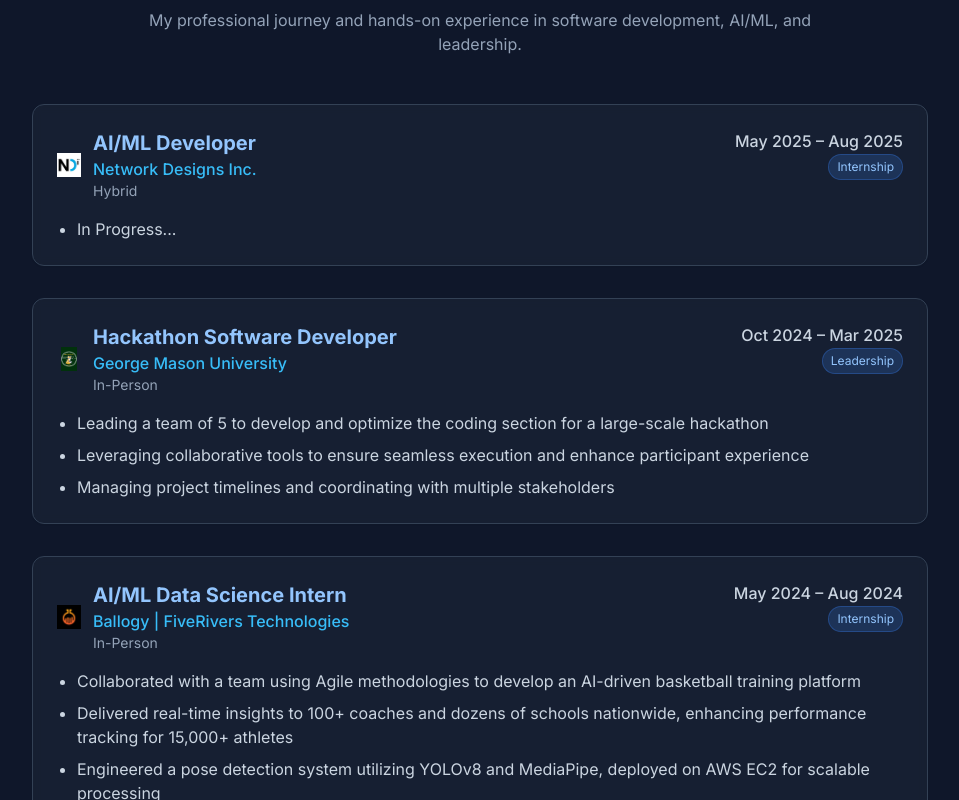
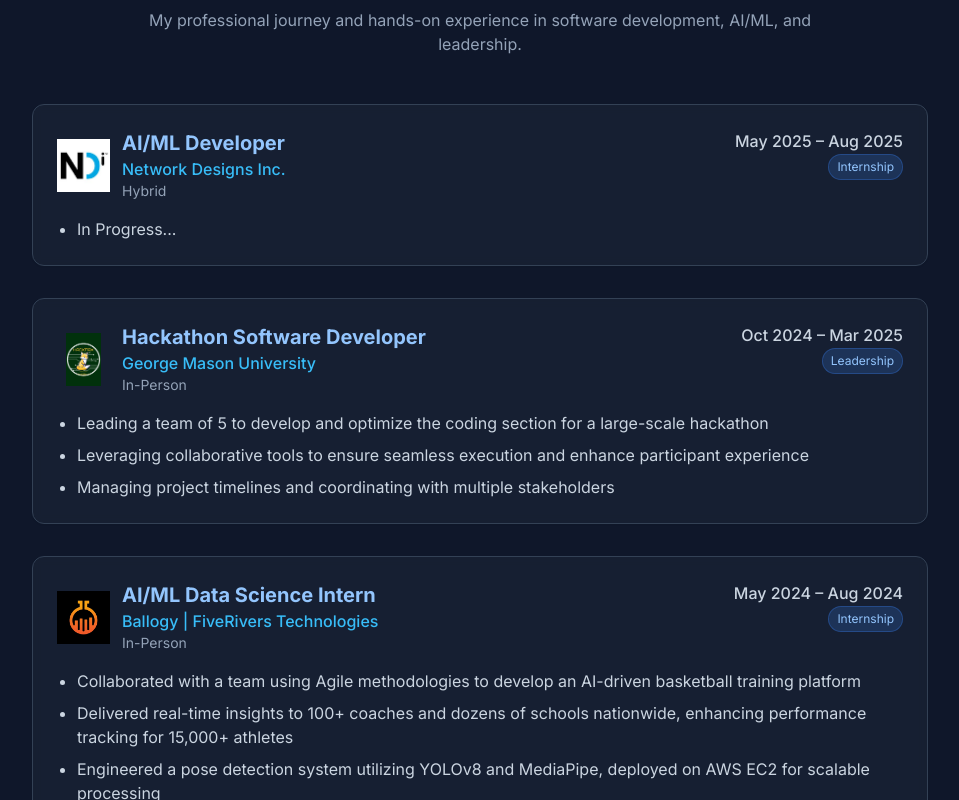
Before and after one commit to Paritybitz/portfolio, a Next.js app: page /portfolio/ in a window 1280 px wide. Shown: the part 1760-2560 px from the top of the page, without its empty margins (160-1119 px from the left). Built offline with nearby package versions, Linux system fonts and the light colour scheme.

Commit message:
larger logos

```diff
--- a/components/experience.tsx
+++ b/components/experience.tsx
@@ -100,9 +100,9 @@ export default function Experience() {
                         <Image
                           src={exp.logo}
                           alt={`${exp.company} logo`}
-                          width={24}
-                          height={24}
-                          className="w-6 h-6 object-contain"
+                          width={53}
+                          height={53}
+                          className="w-[53px] h-[53px] object-contain"
                         />
                       </div>
                       <div>
```
